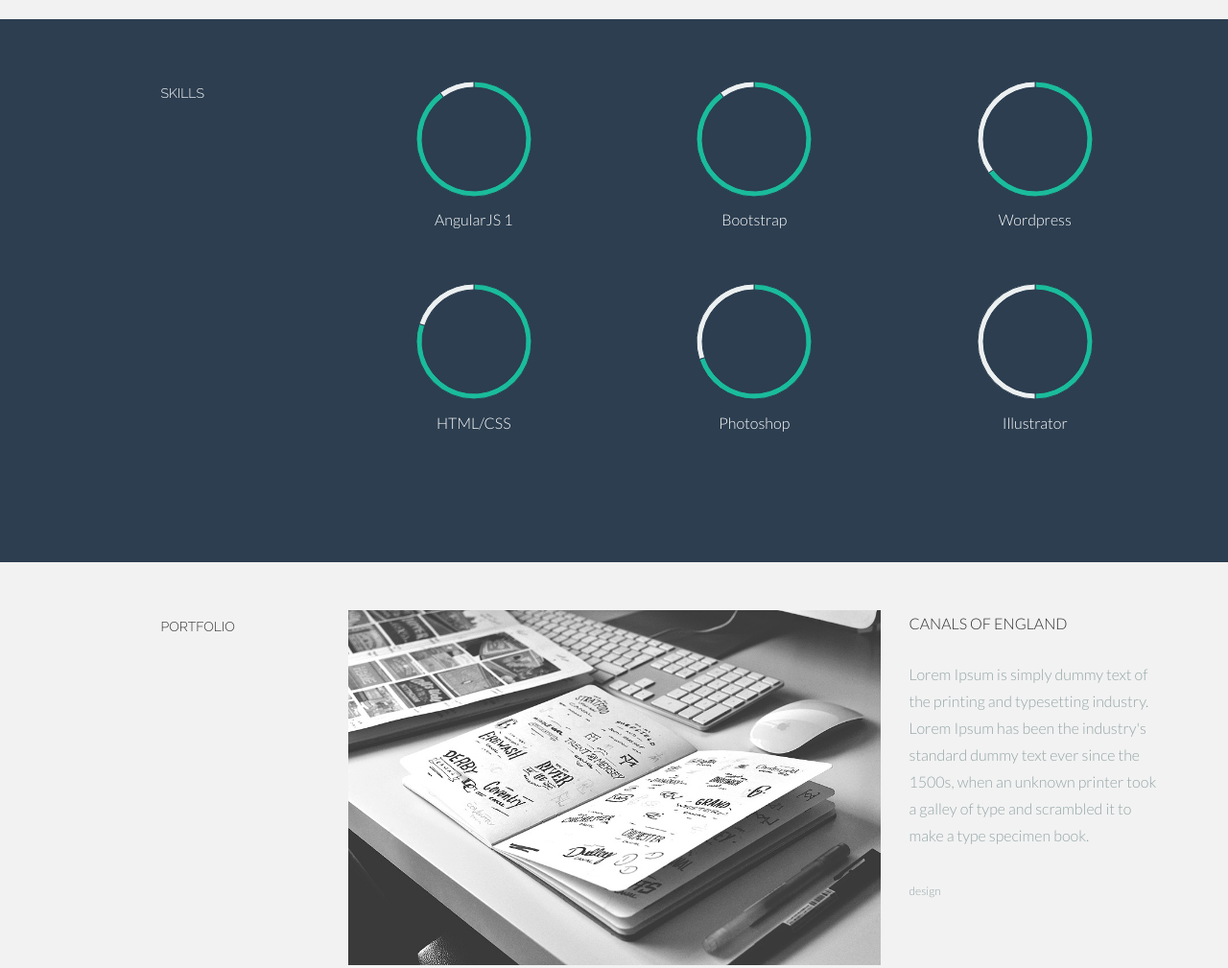
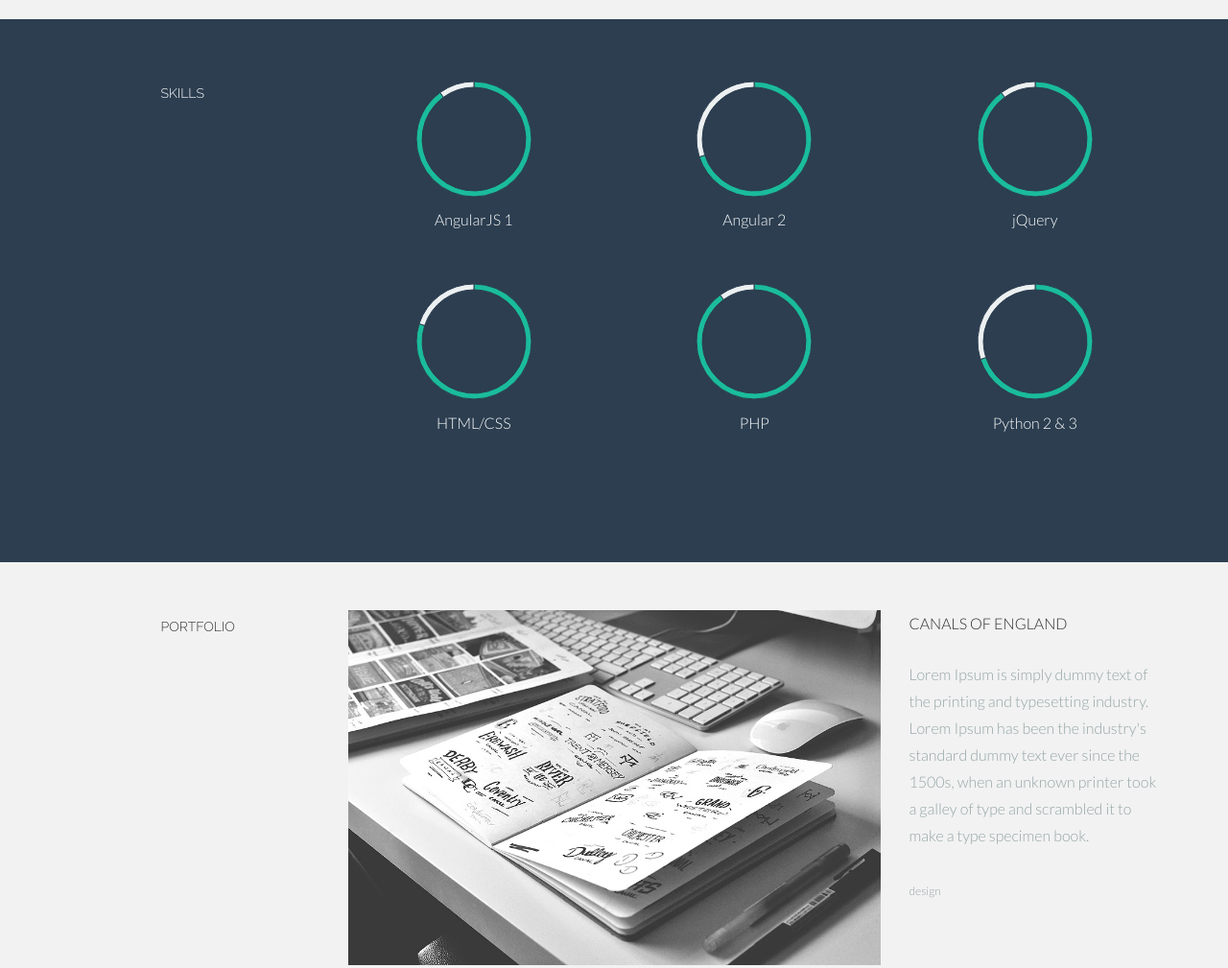
Before and after one commit to jiqiang/jiqiang.github.io, a plain HTML site: page index.html in a window 1280 px wide. Shown: the part 2174-3183 px from the top of the page at 96% size. Drawn offline with nearby package versions, Linux system fonts and the light colour scheme; some icons are missing.

Commit message:
Update content.

```diff
--- a/assets/js/main.js
+++ b/assets/js/main.js
@@ -11,7 +11,19 @@ var angularjs1 = new Chart(document.getElementById("angularjs1").getContext("2d"
     }
   ]);
 
-var bootstrap = new Chart(document.getElementById("bootstrap").getContext("2d"))
+var angular2 = new Chart(document.getElementById("angular2").getContext("2d"))
+  .Doughnut([
+    {
+      value: 70,
+      color:"#1abc9c"
+    },
+    {
+      value : 30,
+      color : "#ecf0f1"
+    }
+  ]);
+
+var jq = new Chart(document.getElementById("jquery").getContext("2d"))
   .Doughnut([
     {
       value: 90,
@@ -19,18 +31,6 @@ var bootstrap = new Chart(document.getElementById("bootstrap").getContext("2d"))
     },
     {
       value : 10,
-      color : "#ecf0f1"
-    }
-  ]);
-
-var wordpress = new Chart(document.getElementById("wordpress").getContext("2d"))
-  .Doughnut([
-    {
-      value: 65,
-      color:"#1abc9c"
-    },
-    {
-      value : 35,
       color : "#ecf0f1"
     }
   ]);
@@ -47,7 +47,19 @@ var htmlcss = new Chart(document.getElementById("html").getContext("2d"))
     }
   ]);
 
-var photoshop = new Chart(document.getElementById("photoshop").getContext("2d"))
+var php = new Chart(document.getElementById("php").getContext("2d"))
+  .Doughnut([
+    {
+      value: 90,
+      color:"#1abc9c"
+    },
+    {
+      value : 10,
+      color : "#ecf0f1"
+    }
+  ]);
+
+var python = new Chart(document.getElementById("python").getContext("2d"))
   .Doughnut([
     {
       value: 70,
@@ -58,15 +70,3 @@ var photoshop = new Chart(document.getElementById("photoshop").getContext("2d"))
       color : "#ecf0f1"
     }
   ]);
-
-var illustrator = new Chart(document.getElementById("illustrator").getContext("2d"))
-  .Doughnut([
-    {
-      value: 50,
-      color:"#1abc9c"
-    },
-    {
-      value : 50,
-      color : "#ecf0f1"
-    }
-  ]);
--- a/index.html
+++ b/index.html
@@ -103,7 +103,7 @@
 					</p>
 				</div>
 				<div class="col-lg-3">
-					<p><sm>OCTOBER 2006</sm></p>
+					<p><sm>NOVEMBER 2006</sm></p>
 					</p>
 				</div>
 
@@ -114,7 +114,7 @@
 					</p>
 				</div>
 				<div class="col-lg-3">
-					<p><sm>NOVEMBER 2005</sm></p>
+					<p><sm>OCTOBER 2005</sm></p>
 				</div>
 
 				<div class="col-lg-6 col-lg-offset-3">
@@ -124,7 +124,7 @@
 					</p>
 				</div>
 				<div class="col-lg-3">
-					<p><sm>SEPTEMBER 2004</sm></p>
+					<p><sm>OCTOBER 2004</sm></p>
 				</div>
 
 		</div><!--/.row -->
@@ -208,13 +208,13 @@
 						<br>
 					</div>
 					<div class="col-lg-3 centered">
-						<canvas id="bootstrap" height="130" width="130"></canvas>
-						<p>Bootstrap</p>
+						<canvas id="angular2" height="130" width="130"></canvas>
+						<p>Angular 2</p>
 						<br>
 					</div>
 					<div class="col-lg-3 centered">
-						<canvas id="wordpress" height="130" width="130"></canvas>
-						<p>Wordpress</p>
+						<canvas id="jquery" height="130" width="130"></canvas>
+						<p>jQuery</p>
 						<br>
 					</div>
 
@@ -224,13 +224,13 @@
 						<br>
 					</div>
 					<div class="col-lg-3 centered">
-						<canvas id="photoshop" height="130" width="130"></canvas>
-						<p>Photoshop</p>
+						<canvas id="php" height="130" width="130"></canvas>
+						<p>PHP</p>
 						<br>
 					</div>
 					<div class="col-lg-3 centered">
-						<canvas id="illustrator" height="130" width="130"></canvas>
-						<p>Illustrator</p>
+						<canvas id="python" height="130" width="130"></canvas>
+						<p>Python 2 & 3</p>
 						<br>
 					</div>
 
@@ -310,11 +310,9 @@
 				<div class="col-lg-3">
 					<p><sm>SOCIAL LINKS</sm></p>
 					<p>
-						<a href="https://github.com/jiqiang"><i class="fa fa-github"></i></a>
-						<a href="#"><i class="fa fa-twitter"></i></a>
-						<a href="#"><i class="fa fa-facebook"></i></a>
-						<a href="https://au.linkedin.com/in/glenn-ji-52623844"><i class="fa fa-linkedin"></i></a>
-						<a href="#"><i class="fa fa-apple"></i></a>
+						<a target="blank" href="https://github.com/jiqiang"><i class="fa fa-github"></i></a>
+						<a target="blank" href="https://au.linkedin.com/in/glenn-ji-52623844"><i class="fa fa-linkedin"></i></a>
+						<a target="blank" href="https://www.drupal.org/project/ptv_timetable_api"><i class="fa fa-drupal"></i></a>
 
 					</p>
 				</div>
```
Also changed, not shown: assets/img/massey.gif (added), assets/img/uoa.gif (added).
